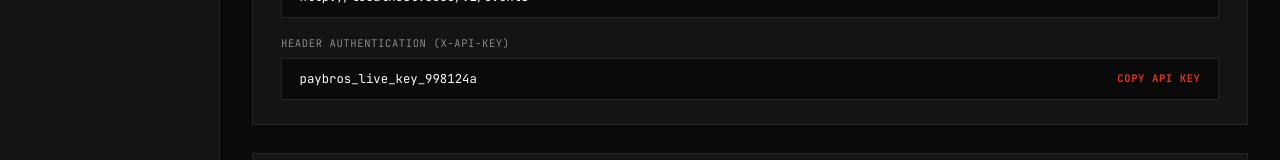
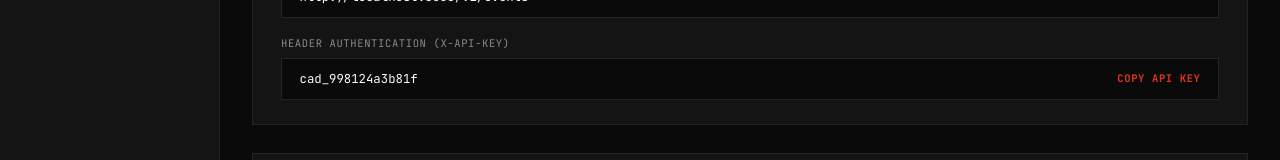
Before and after one commit to Kunal184/offer-abuse-detection, a React (Vite) app in the folder frontend/: page /settings in a window 1280 px wide. Shown: the part 392-552 px from the top of the page. Built offline with nearby package versions, Linux system fonts and the light colour scheme; no server answers.

Commit message:
Update API key generation format to cad_<12_hex_chars>

```diff
--- a/frontend/src/pages/LandingPage.tsx
+++ b/frontend/src/pages/LandingPage.tsx
@@ -75,7 +75,7 @@ export default function LandingPage() {
 
       // Default hardcoded check or registered user check
       if ((cleanUser.toLowerCase() === 'paybros' && password === '1234') || (users[cleanUser.toLowerCase()] && users[cleanUser.toLowerCase()].password === password)) {
-        const apiKey = cleanUser.toLowerCase() === 'paybros' ? 'paybros_live_key_998124a' : users[cleanUser.toLowerCase()].apiKey;
+        const apiKey = cleanUser.toLowerCase() === 'paybros' ? 'cad_998124a3b81f' : users[cleanUser.toLowerCase()].apiKey;
         localStorage.setItem('hex_currentUser', JSON.stringify({ username: cleanUser, apiKey }));
         setAuthError('');
         navigate('/overview');
@@ -99,9 +99,9 @@ export default function LandingPage() {
         return;
       }
 
-      // Generate API key
+      // Generate API key formatted as cad_<12_hex_chars>
       const randomHex = Array.from({ length: 12 }, () => Math.floor(Math.random() * 16).toString(16)).join('');
-      const generatedApiKey = `paybros_key_${randomHex}`;
+      const generatedApiKey = `cad_${randomHex}`;
 
       // Save user
       users[cleanUser.toLowerCase()] = {
--- a/frontend/src/pages/Settings.tsx
+++ b/frontend/src/pages/Settings.tsx
@@ -8,10 +8,10 @@ export default function SettingsPage() {
 
   // Read current user session if exists
   const storedUserRaw = localStorage.getItem('hex_currentUser');
-  const currentUser = storedUserRaw ? JSON.parse(storedUserRaw) : { username: 'Pay Bros', apiKey: 'paybros_live_key_998124a' };
+  const currentUser = storedUserRaw ? JSON.parse(storedUserRaw) : { username: 'Pay Bros', apiKey: 'cad_998124a3b81f' };
 
   const webhookUrl = 'http://localhost:8000/v1/events';
-  const apiKey = currentUser.apiKey || 'paybros_live_key_998124a';
+  const apiKey = currentUser.apiKey || 'cad_998124a3b81f';
 
   const handleCopyUrl = () => {
     navigator.clipboard.writeText(webhookUrl);
```
Also changed, not shown: 1 other file (tests, documents, lock files or other folders).
